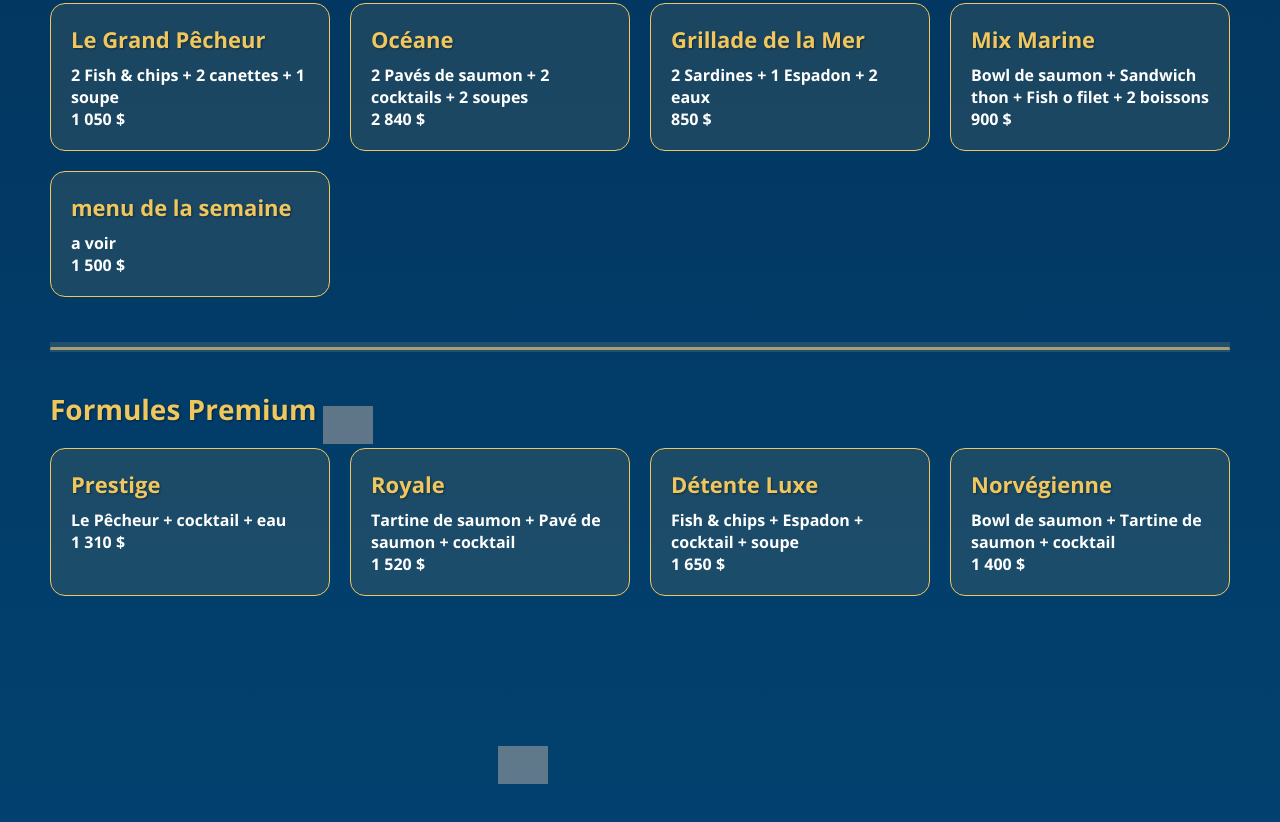
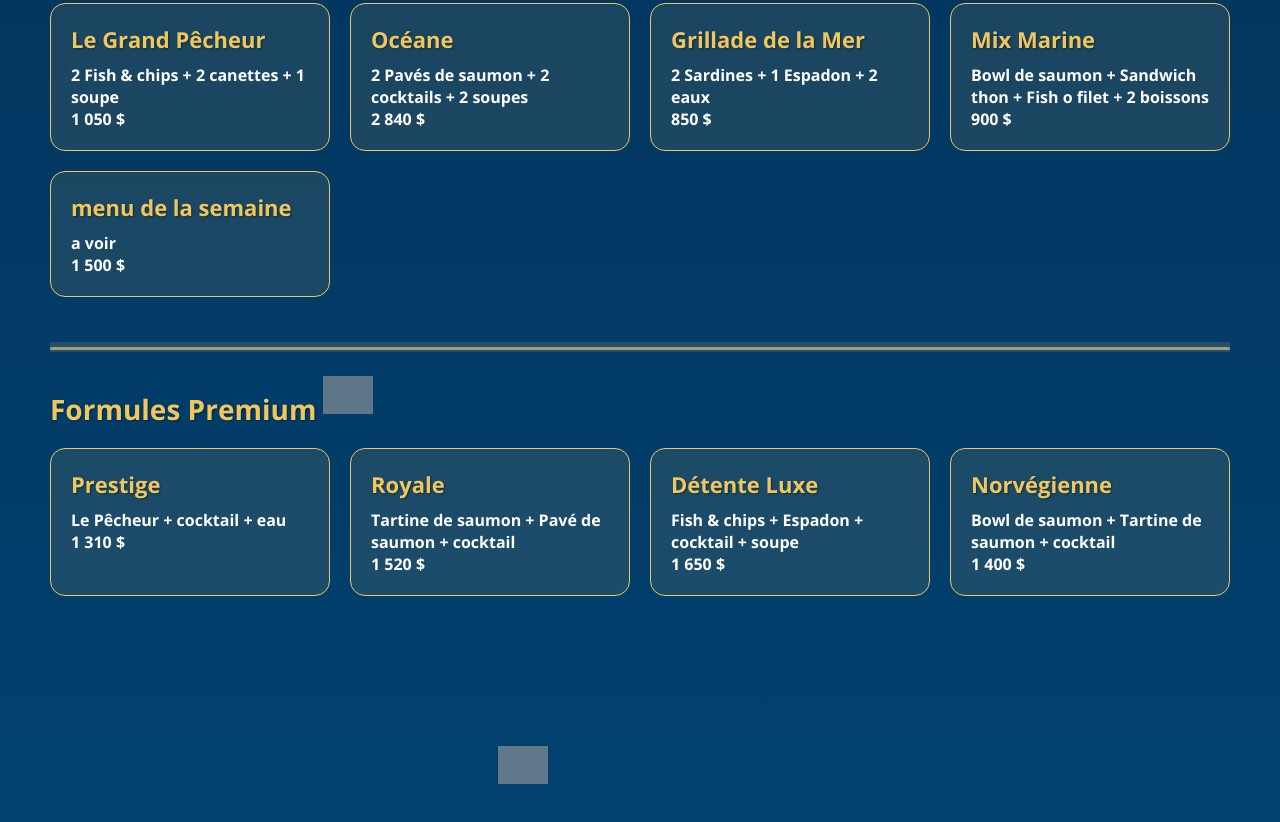
Before and after one commit to NofilqueIV/Hookies, a plain HTML site: page index.html in a window 1280 px wide. Shown: the part 1966-2788 px from the top of the page. Drawn offline with nearby package versions, Linux system fonts and the light colour scheme; grey boxes are pictures that could not be loaded.

Commit message:
Update index.html

```diff
--- a/index.html
+++ b/index.html
@@ -154,7 +154,7 @@ footer {text-align:center; padding:25px 50px; background:rgba(1,32,63,0.95); col
     <h3>Formules Premium</h3>
     <div class="fish-bg">
     <img src="https://cdn-icons-png.flaticon.com/512/2916/2916089.png" class="fish swim-left" style="top:1px; animation-duration:12s;">
-      <img src="https://cdn-icons-png.flaticon.com/512/3111/3111276.png" class="fish swim-left" style="top:1380px; animation-duration:7s;">
+      <img src="https://cdn-icons-png.flaticon.com/512/3111/3111276.png" class="fish swim-left" style="top:1350px; animation-duration:7s;">
   </div>
     <div class="card-container">
       <div class="card"><h3>Prestige</h3><p>Le Pêcheur + cocktail + eau</p><p>1 310 $</p></div>
```
